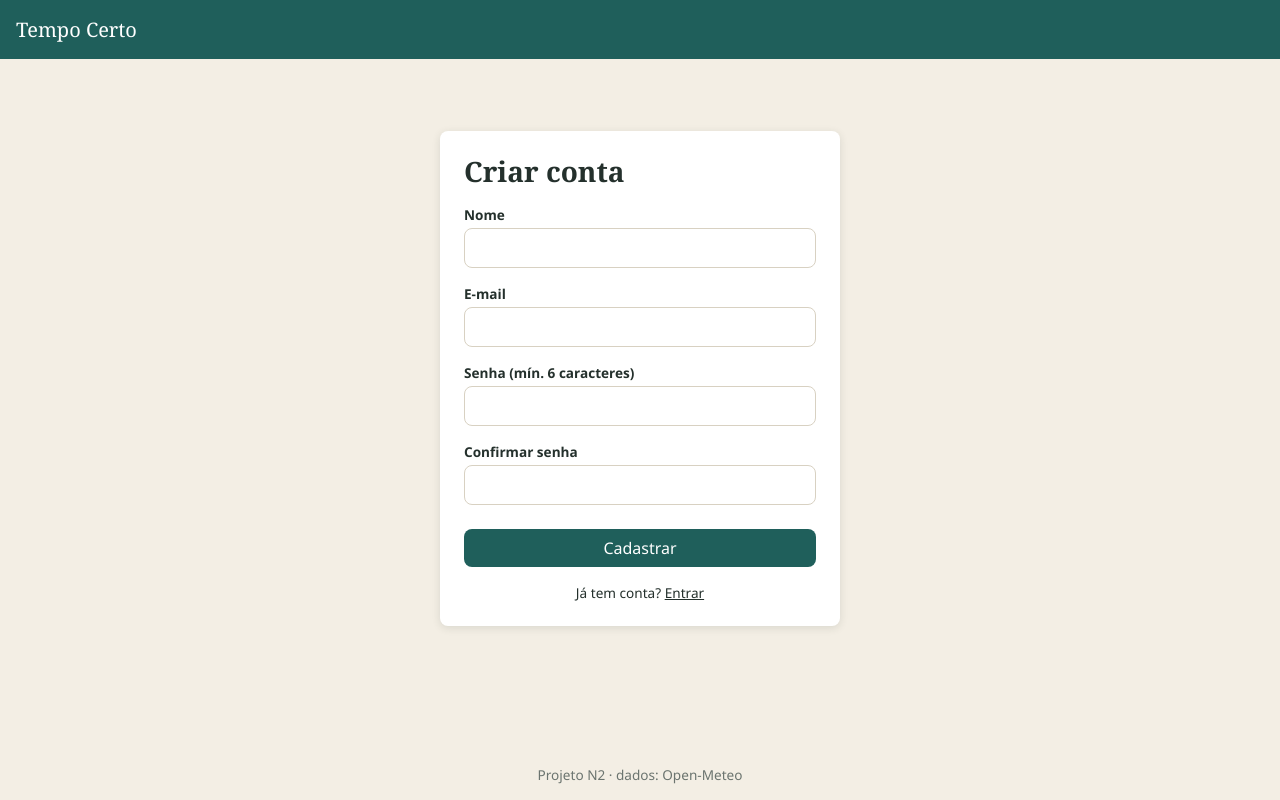
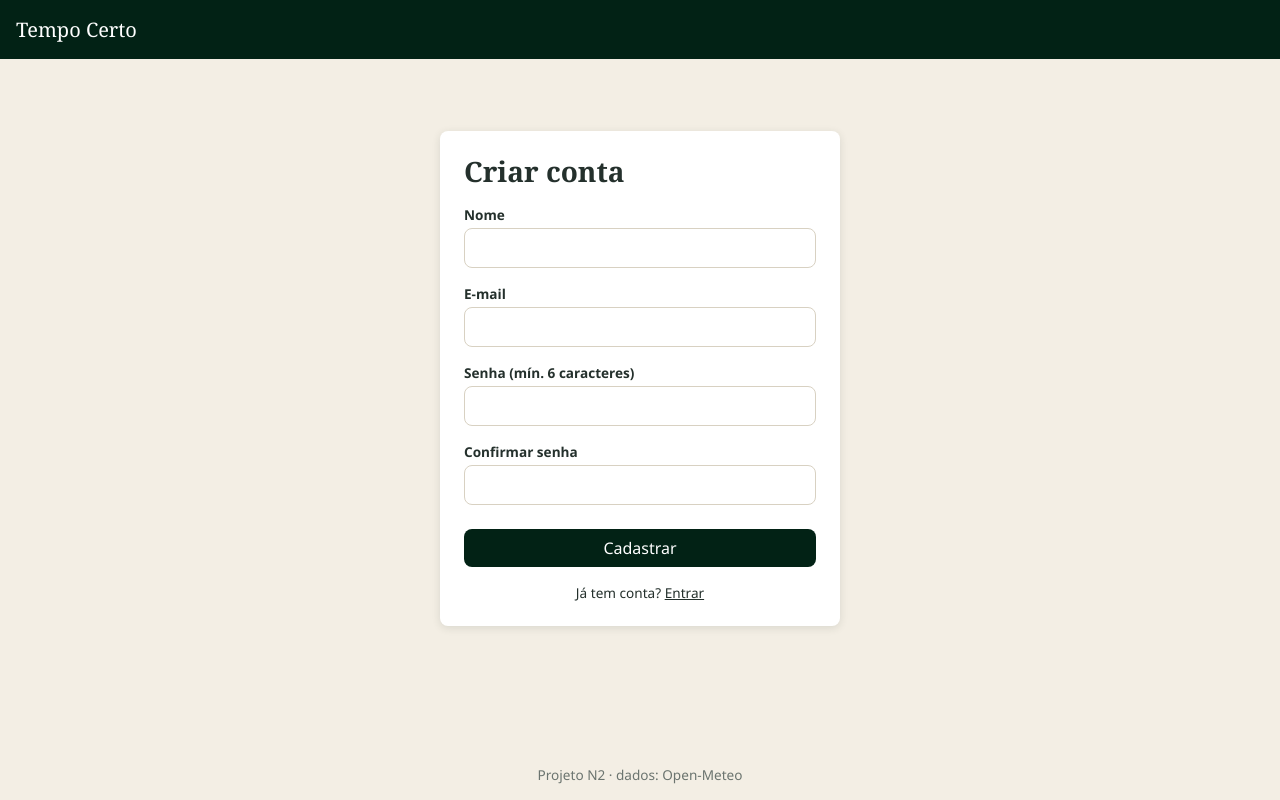
Before and after one commit to Lanzitow/tempo-certo, a Flask app: page /cadastro in a window 1280 px wide. Run offline with Flask 3, Linux system fonts and the light colour scheme.

Commit message:
mudanças de cores e correção de erros

```diff
--- a/static/css/variables.css
+++ b/static/css/variables.css
@@ -1,7 +1,7 @@
 :root {
   --cor-fundo: #f3eee4;
   --cor-texto: #24302c;
-  --cor-primaria: #1f5f5b;
+  --cor-primaria: #022215;
   --cor-primaria-escura: #154542;
   --cor-destaque: #d9822b;
   --cor-destaque-escura: #b8701f;
```
